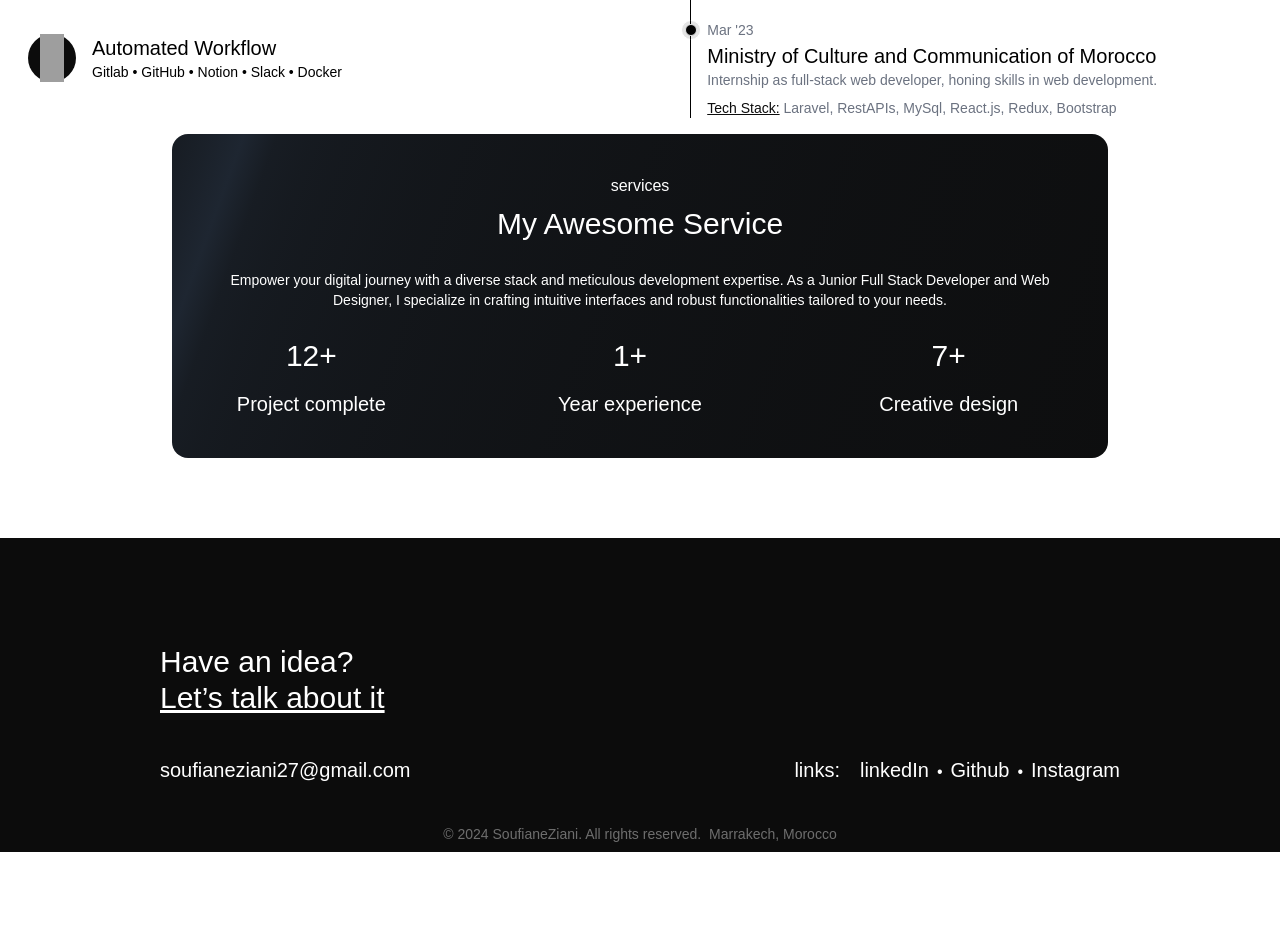
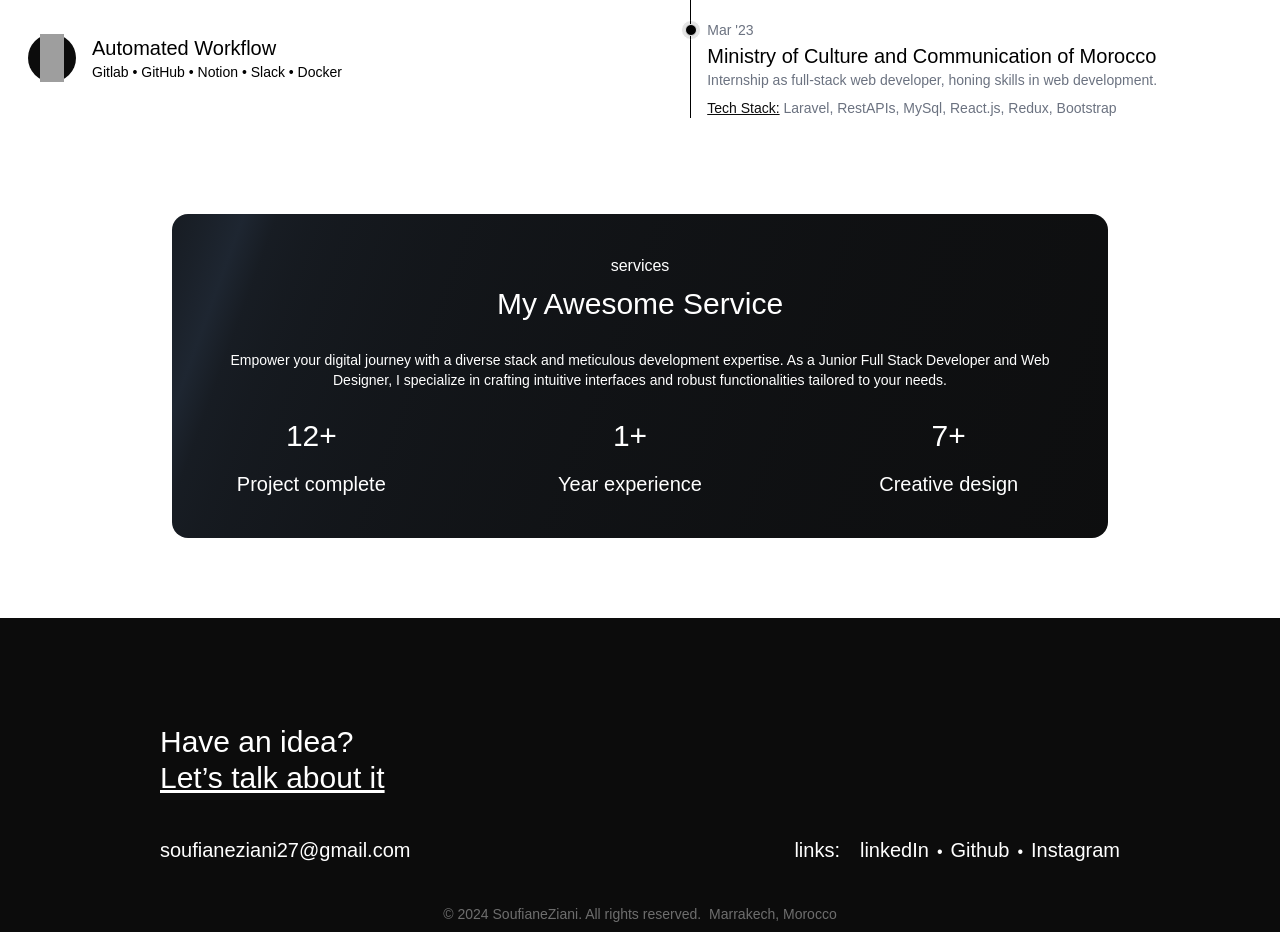
Before and after one commit to soufianziani/nuxtjs-portfolio-v1, a Nuxt app: page / in a window 1280 px wide. Shown: the part 1160-2092 px from the top of the page. Before the commit the page ends 2012 px from the top, so only its background shows below. Built offline with nearby package versions, Linux system fonts and the light colour scheme; grey boxes are pictures that could not be loaded.

Commit message:
FIX : margin

```diff
--- a/components/Services.vue
+++ b/components/Services.vue
@@ -3,7 +3,7 @@
     <div
       class="
         animate-background-shine items-center bg-[linear-gradient(110deg,#0C0C0C,30%,#1e2631,40%,#0C0C0C)] bg-[length:200%_100%] px-6 font-medium  transition-colors  text-white
-      flex rounded-2xl sm:px-0 sm:w-9/12 py-10 mb-10 sm:mb-20 mt-9 sm:mt-0  sm:mx-auto w-full flex-col gap-2 md:items-center justify-center "
+      flex rounded-2xl sm:px-0 sm:w-9/12 py-10 mb-10 sm:my-20 mt-9   sm:mx-auto w-full flex-col gap-2 md:items-center justify-center "
     >
       <h1 class="text-center">services</h1>
       <p class="text-3xl text-center">My Awesome Service</p>
```
